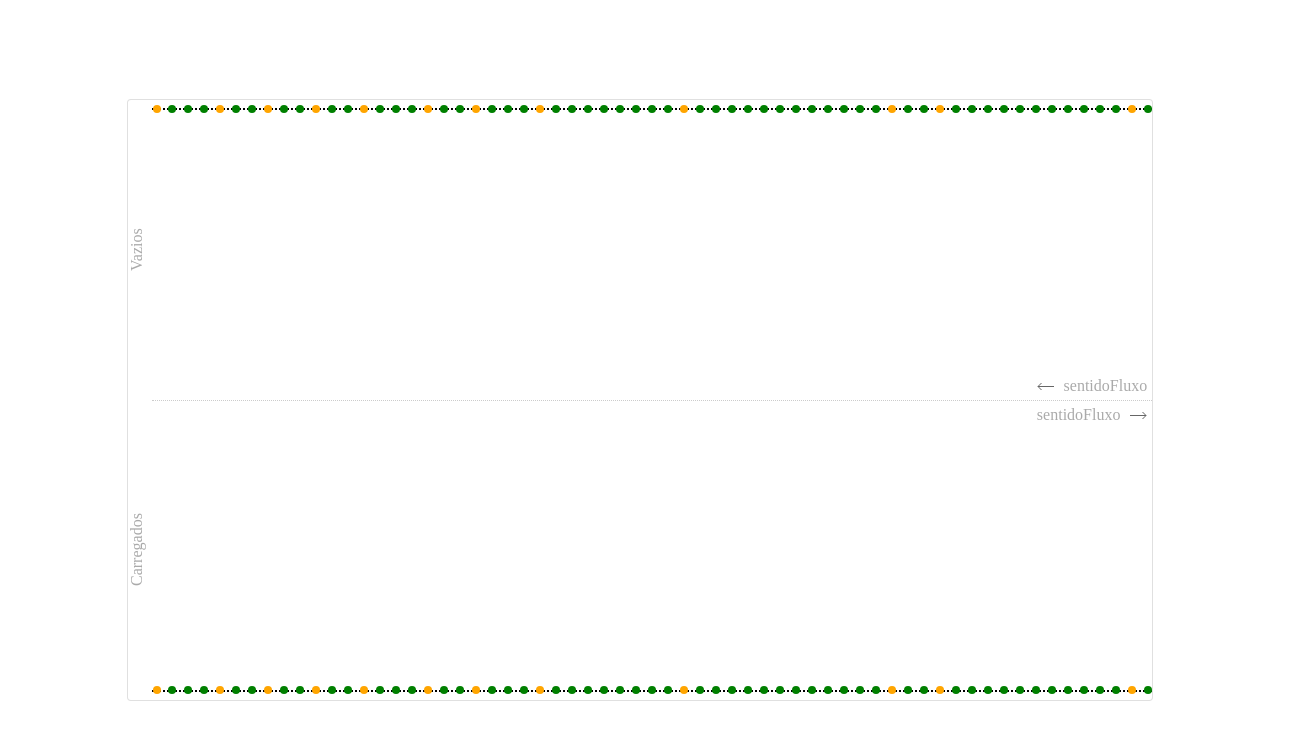
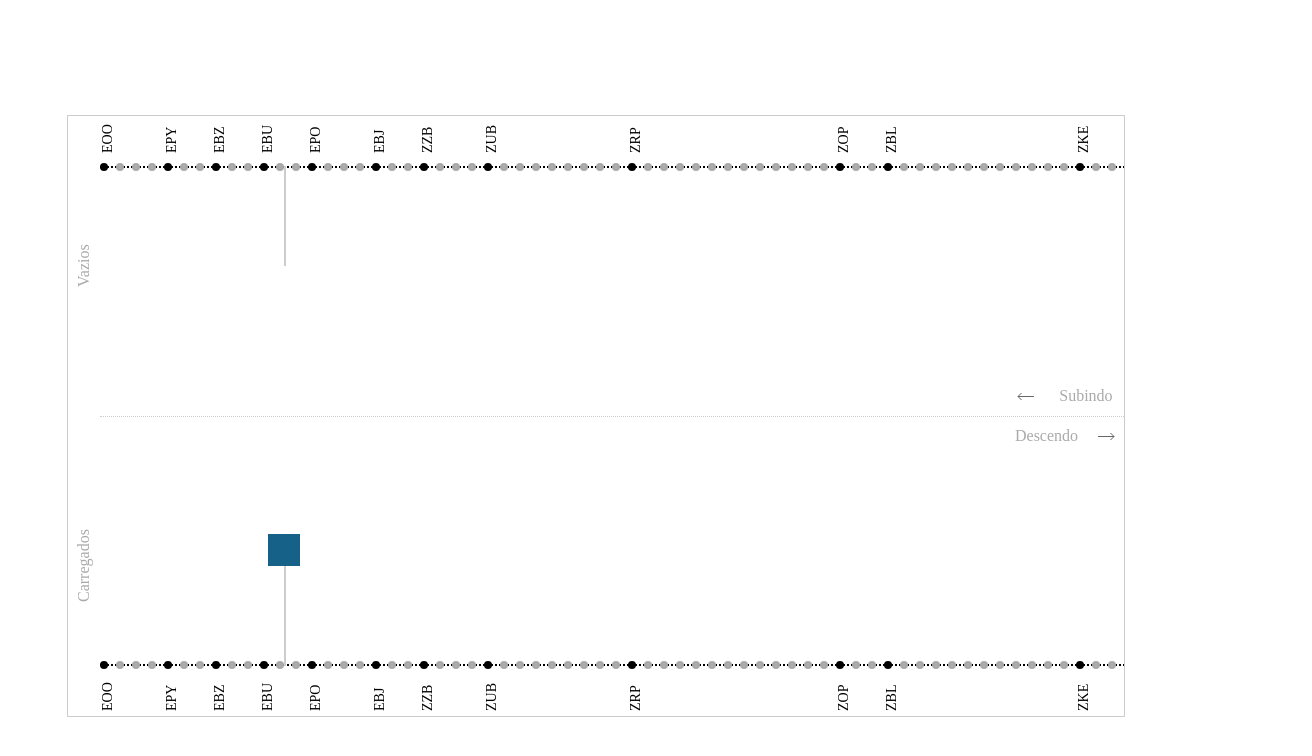
Before and after one commit to ramonprata/react-lab, a React (Create React App) app: page /state-management in a window 1280 px wide. Shown: the top 756 px of the page, 1312 px wide, since content can reach past the window. Built offline with nearby package versions, Linux system fonts and the light colour scheme.

Commit message:
versao semi-final

```diff
--- a/src/features/mapaFrota/dados.mock.js
+++ b/src/features/mapaFrota/dados.mock.js
@@ -25,7 +25,7 @@ export const mapaEstacoesGraoDictionaty = {
     marco: true,
     carregamento: false,
     descarregamento: false,
-    proximos: ['', ''],
+    proximos: ['', 'ZBL'],
   },
   EPO: {
     estacaoPatio: 'EPO',
--- a/src/features/mapaFrota/utils.js
+++ b/src/features/mapaFrota/utils.js
@@ -3,7 +3,7 @@ export const MAX_HEIGHT_OBJ = 28;
 export const DISTANCIA_ENTRE_ESTACOES = 16;
 
 export const getPositionX = (idx = 0, marco = false) => {
-  return idx > 0 ? idx * DISTANCIA_ENTRE_ESTACOES : 1;
+  return idx > 0 ? idx * DISTANCIA_ENTRE_ESTACOES : 0;
 };
 
 export const objetoNasProximasEstacoes = (objeto, estacaoTrem) => {
@@ -11,7 +11,7 @@ export const objetoNasProximasEstacoes = (objeto, estacaoTrem) => {
   let indexEstacaoEntreMarcos =
     estacaoTrem.proximos &&
     estacaoTrem.proximos.findIndex(
-      (e) => e.estacaoPatio === objeto.Patio
+      (e) => e === objeto.Patio
     );
 
   return {
@@ -104,3 +104,12 @@ export const calcPositionYObjetos = (objetos) => {
       return objeto;
     });
 };
+
+
+export const getMaximoTamanhoMapa = (estacoesComPosicoes) => {
+  if(estacoesComPosicoes) {
+    return estacoesComPosicoes.length * 16
+  } else {
+    return '100vw'
+  }
+};
--- a/src/features/mapaFrota/views/FrotaFluxo.jsx
+++ b/src/features/mapaFrota/views/FrotaFluxo.jsx
@@ -1,123 +1,62 @@
 import React from 'react';
-import {
-  getObjetoNaEstacao,
-  getEstacoesComPosicoes,
-  getObjetosNasEstacoes,
-  MAX_WIDTH_OBJ,
-  MAX_HEIGHT_OBJ,
-  calcPositionYObjetos,
-} from '../utils';
-import { estacoesPatios, objetosNasEstacoes } from '../dados.mock';
+import { MAX_WIDTH_OBJ, MAX_HEIGHT_OBJ, getMaximoTamanhoMapa } from '../utils';
 import MapaEstacoes from './MapaEstacoes';
 
 const FrotaFluxo = (props) => {
-  const { status, sentidoFluxo } = props;
-  const {
-    mapa,
-    containerFluxo,
-    linhaPontilhada,
-    objeto,
-    paradaLine,
-    containerTexto,
-    paradaPonto,
-    paradaContainerTexto,
-    sentidoFluxoSubindo,
-    sentidoFluxoDescendo,
-    container,
-  } = getStyles();
+  const { sentidoFluxo, estacoesComPosicoes, trens } = props;
+  const { mapa, linhaPontilhada, containerEstacoes } = getStyles(
+    estacoesComPosicoes
+  );
 
   const fluxoSubindo = sentidoFluxo === 'Subindo';
+  const posicaoEstacoes = fluxoSubindo
+    ? {
+        top: 0,
+      }
+    : {
+        bottom: 0,
+      };
 
   return (
-    <div style={containerFluxo}>
-      <div style={{ ...mapa }}>
-        <MapaEstacoes sentidoFluxo={sentidoFluxo} />
-        {fluxoSubindo && <hr style={{ ...linhaPontilhada, top: 0 }} />}
-        {!fluxoSubindo && <hr style={{ ...linhaPontilhada, bottom: 0 }} />}
+    <div style={{ ...mapa }}>
+      <div style={{ ...containerEstacoes, ...posicaoEstacoes }}>
+        <MapaEstacoes
+          sentidoFluxo={sentidoFluxo}
+          estacoesComPosicoes={estacoesComPosicoes}
+          trens={trens}
+        />
+        <hr
+          style={{
+            ...linhaPontilhada,
+            bottom: fluxoSubindo ? 0 : 'unset',
+            top: !fluxoSubindo ? 0 : 'unset',
+          }}
+        />
       </div>
     </div>
   );
 };
 
-const getStyles = () => {
+const getStyles = (estacoesComPosicoes) => {
   return {
-    containerFluxo: {
-      display: 'flex',
-      position: 'relative',
-      width: '100%',
-      height: '100%',
-      overflowX: 'auto',
-    },
     mapa: {
-      backgroundColor: 'violet',
+      // backgroundColor: 'violet',
       position: 'absolute',
       height: '100%',
-    },
-
-    paradaLine: {
-      width: 2,
-      backgroundColor: 'black',
-      position: 'absolute',
-      bottom: 0,
-      zIndex: 0,
-    },
-
-    paradaPonto: {
-      height: 8,
-      width: 8,
-      backgroundColor: 'purple',
-      borderRadius: 4,
-      zIndex: 2,
-    },
-
-    paradaContainerTexto: {
-      textOrientation: 'sideways-right',
-      writingMode: 'vertical-rl',
-      display: 'flex',
-      flexDirection: 'column',
-      alignItems: 'center',
-      justifyContent: 'center',
-      width: 20,
-      zIndex: 2,
-      padding: '2px 0 0 0',
-      height: 48,
-      color: '#000',
-      // backgroundColor: 'azure',
-      backgroundColor: 'violet',
-      // border: 'solid 1px',
-    },
-
-    objeto: {
-      position: 'absolute',
-      bottom: 100,
-      width: MAX_WIDTH_OBJ,
-      height: MAX_HEIGHT_OBJ,
-      backgroundColor: 'green',
-      zIndex: 1,
-    },
-
-    sentidoFluxoSubindo: {
-      position: 'absolute',
-      bottom: 0,
-      right: 0,
-      height: 36,
-      backgroundColor: 'brown',
-      minWidth: 100,
-    },
-    sentidoFluxoDescendo: {
-      position: 'sticky',
-      top: 0,
-      right: 0,
-      height: 36,
-      backgroundColor: 'orange',
-      minWidth: 100,
+      width: '100%',
     },
     linhaPontilhada: {
       border: 'none',
       borderTop: '2px dotted #000',
-      width: 1024,
+      width: getMaximoTamanhoMapa(estacoesComPosicoes),
+      left: 0,
       position: 'absolute',
-      left: 0,
+    },
+    containerEstacoes: {
+      position: 'absolute',
+      height: 60,
+      width: '100%',
+      bottom: 0,
     },
   };
 };
--- a/src/features/mapaFrota/views/MapaEstacoes.jsx
+++ b/src/features/mapaFrota/views/MapaEstacoes.jsx
@@ -1,69 +1,81 @@
 import React from 'react';
-import { mapaEstacoesGraoDictionaty } from '../dados.mock';
 import {
   calcPercentualPosicaObjeto,
-  getEstacoesComPosicoes,
   getObjetoNaEstacao,
   getPositionX,
 } from '../utils';
 
-let estacoesComProximos = [];
+const MapaEstacoes = (props) => {
+  const { sentidoFluxo, estacoesComPosicoes, trens } = props;
 
-Object.values(mapaEstacoesGraoDictionaty).forEach((estacao) => {
-  const proximosPontos = estacao.proximos
-    ? estacao.proximos.slice(0, Math.ceil(0.7 * estacao.proximos.length))
-    : [];
-  estacoesComProximos.push(estacao, ...proximosPontos);
-});
-
-const trens = [{ Patio: 'ZBL' }];
-
-const estacoesComPosicoes = getEstacoesComPosicoes(estacoesComProximos);
-const MapaEstacoes = (props) => {
-  const { sentidoFluxo } = props;
-
-  const { paradaContainer, marcadorEstacao, linha } = getStyles();
-
-  const posicaoPontos =
-    sentidoFluxo === 'Subindo'
-      ? {
-          top: 5,
-        }
-      : {
-          bottom: 6,
-        };
+  const {
+    paradaContainer,
+    marcadorEstacao,
+    linha,
+    containerTexto,
+  } = getStyles();
 
   return estacoesComPosicoes.map((estacao, idx) => {
     const { indexEstacaoEntreMarcos } = getObjetoNaEstacao(trens, estacao);
+    const floxoSubindo = sentidoFluxo === 'Subindo';
 
     const positionX = getPositionX(idx, estacao.marco);
     const positionObjeto = calcPercentualPosicaObjeto(
       indexEstacaoEntreMarcos,
       estacao.positionX
     );
+
+    const larguraObjeto = 32;
+
     return (
       <React.Fragment>
         {indexEstacaoEntreMarcos > 0 && (
           <div
             style={{
-              ...linha,
-              left: positionObjeto,
-              height: '70%',
-              ...posicaoPontos,
-              bottom: 10,
+              width: larguraObjeto,
+              height: 32,
+              position: 'absolute',
+              backgroundColor: '#166188',
+              left: positionObjeto - larguraObjeto / 2,
+              bottom: linha.height + 50,
             }}
           />
         )}
-
+        {indexEstacaoEntreMarcos > 0 && (
+          <div
+            style={{
+              ...linha,
+              left: positionObjeto,
+              bottom: !floxoSubindo ? 50 : 'unset',
+              top: floxoSubindo ? 50 : 'unset',
+              zIndex: 99,
+            }}
+          />
+        )}
         <div
           style={{
-            ...marcadorEstacao,
-            ...posicaoPontos,
+            ...paradaContainer,
             left: positionX,
-
-            backgroundColor: estacao.marco ? 'orange' : 'green',
+            flexDirection: floxoSubindo ? 'column-reverse' : 'column',
+            justifyContent: 'space-around',
           }}
-        />
+        >
+          <div
+            style={{
+              ...marcadorEstacao,
+              left: positionX,
+              backgroundColor: estacao.marco ? '#000' : '#aaa',
+            }}
+          />
+          <div
+            style={{
+              ...containerTexto,
+              color: estacao.marco ? '#000' : 'transparent',
+            }}
+          >
+            <div style={{ height: 32 }}>{estacao.estacaoPatio}</div>
+          </div>
+        </div>
       </React.Fragment>
     );
   });
@@ -72,29 +84,30 @@ const MapaEstacoes = (props) => {
 const getStyles = () => ({
   paradaContainer: {
     display: 'flex',
-    flexDirection: 'column',
-    alignItems: 'center',
     position: 'absolute',
-    bottom: 0,
-    width: 16,
-    height: 16,
-    backgroundColor: 'green',
-    border: '1px solid black',
+    backgroundColor: '#fff',
+    height: 60,
   },
   marcadorEstacao: {
     width: 8,
     height: 8,
-    backgroundColor: 'green',
     borderRadius: 4,
+    zIndex: 2,
+  },
+
+  linha: {
+    backgroundColor: '#ccc',
+    width: 2,
     position: 'absolute',
-    zIndex: 4,
+    height: 100,
   },
-  linha: {
-    backgroundColor: 'black',
-    width: 2,
-    height: '100%',
-    left: 200,
-    position: 'absolute',
+
+  containerTexto: {
+    textOrientation: 'mixed',
+    writingMode: 'vertical-rl',
+    transform: 'rotate(180deg)',
+    textAlign: 'left',
+    fontSize: 14,
   },
 });
 
--- a/src/features/mapaFrota/views/MapaFrota.jsx
+++ b/src/features/mapaFrota/views/MapaFrota.jsx
@@ -1,14 +1,42 @@
 import React from 'react';
+import { mapaEstacoesGraoDictionaty } from '../dados.mock';
 import FrotaFluxo from './FrotaFluxo';
 import { ReactComponent as Arrow } from '../assets/arrow-svg.svg';
+import { getEstacoesComPosicoes, getMaximoTamanhoMapa } from '../utils';
 import { Paper } from '@material-ui/core';
+import { useRef } from 'react';
+
+let estacoesComProximos = [];
+
+Object.values(mapaEstacoesGraoDictionaty).forEach((estacao) => {
+  const proximosPontos = estacao.proximos
+    ? estacao.proximos.slice(0, Math.ceil(0.7 * estacao.proximos.length))
+    : [];
+  estacoesComProximos.push(estacao, ...proximosPontos);
+});
+
+const trens = [{ Patio: 'ZBL' }];
+
+const estacoesComPosicoes = getEstacoesComPosicoes(estacoesComProximos);
 
 const MapaFrota = (props) => {
-  const { container, containerTexto } = styles;
+  const { page, container, containerStatus, paper } = styles;
+  const mapaRef = useRef(null);
+
+  const getPosicaoStatus = () => {
+    console.log('mapaRef :>> ', mapaRef);
+    if (mapaRef.current) {
+      console.log(
+        'mapaRef.current.offsetHeight :>> ',
+        mapaRef.current.offsetHeight
+      );
+      return mapaRef.current.offsetHeight / 2;
+    }
+  };
 
   const renderStatus = (status) => {
     return (
-      <div style={containerTexto}>
+      <div style={containerStatus}>
         <span>{status}</span>
       </div>
     );
@@ -20,90 +48,125 @@ const MapaFrota = (props) => {
       <div
         style={{
           display: 'flex',
-          justifyContent: 'flex-end',
-          // backgroundColor: 'green',
-        }}
-      >
-        <div
-          style={{
-            display: 'flex',
           justifyContent: 'space-around',
           alignItems: 'center',
           color: '#aaa',
           width: 120,
+          height: 40,
         }}
       >
         {fluxoSubindo && <Arrow />}
-          <span>{'sentidoFluxo'}</span>
+        <span>{sentido}</span>
         {!fluxoSubindo && <Arrow style={{ transform: 'rotate(180deg)' }} />}
-        </div>
       </div>
     );
   };
 
   return (
+    <React.Fragment>
+      <div style={page}>
+        <div style={paper} ref={mapaRef}>
           <div style={container}>
-      <Paper variant="outlined">
+            <div
+              style={{
+                display: 'grid',
+                gridTemplateColumns: '1fr',
+                gridTemplateRows: '300px 300px',
+              }}
+            >
+              {renderStatus('Vazios')}
+
+              {renderStatus('Carregados')}
+            </div>
+
             <div
               style={{
                 display: 'grid',
                 justifyItems: 'center',
-            gridTemplateColumns: 'auto 1fr',
-            gridTemplateRows: 'repeat(2, 300px)',
-            // rowGap: 1,
+                gridTemplateColumns: '1fr',
+                gridTemplateRows: '300px 300px',
                 overflowX: 'auto',
                 width: '80vw',
-            // border: 'solid 1px black',
               }}
             >
-          {renderStatus('Vazios')}
               <div
                 style={{
                   display: 'grid',
                   gridTemplateColumns: '1fr',
                   gridTemplateRows: '1fr 28px',
-              width: '100%',
+                  width: getMaximoTamanhoMapa(estacoesComPosicoes),
+                  position: 'relative',
                 }}
               >
-            <FrotaFluxo status="Vazios" sentidoFluxo="Subindo" />
-            {renderSentidoFluxo('Subindo')}
+                <FrotaFluxo
+                  status="Vazios"
+                  sentidoFluxo="Subindo"
+                  estacoesComPosicoes={estacoesComPosicoes}
+                  trens={trens}
+                />
               </div>
-          {renderStatus('Carregados')}
+
               <div
                 style={{
                   display: 'grid',
                   gridTemplateColumns: '1fr',
                   gridTemplateRows: '28px 1fr',
-              width: '100%',
+                  width: getMaximoTamanhoMapa(estacoesComPosicoes),
                   borderTop: 'dotted 1px #ccc',
+                  position: 'relative',
                 }}
               >
-            {renderSentidoFluxo('Descendo')}
+                {/* {renderSentidoFluxo('Descendo')} */}
 
-            <FrotaFluxo status="Carregados" sentidoFluxo="Descendo" />
+                <FrotaFluxo
+                  status="Carregados"
+                  sentidoFluxo="Descendo"
+                  estacoesComPosicoes={estacoesComPosicoes}
+                  trens={trens}
+                />
               </div>
             </div>
-      </Paper>
           </div>
+        </div>
+        <div style={{ position: 'relative', right: 120 }}>
+          <div>{renderSentidoFluxo('Subindo')}</div>
+          <div>{renderSentidoFluxo('Descendo')}</div>
+        </div>
+      </div>
+    </React.Fragment>
   );
 };
 
 const styles = {
-  container: {
+  page: {
+    margin: 0,
     display: 'flex',
     alignItems: 'center',
     justifyContent: 'center',
+    width: '100vw',
     height: '100vh',
-    overflow: 'auto',
+    padding: 16,
   },
-  containerTexto: {
-    width: 24,
-    height: '100%',
+  container: {
+    display: 'grid',
+    gridTemplateColumns: '32px auto',
+    gridTemplateRows: 'auto',
+    alignItems: 'center',
+    justifyContent: 'center',
+  },
+  paper: {
+    border: '1px solid #ccc',
+  },
+
+  containerStatus: {
+    display: 'flex',
+    flexDirection: 'column',
+    justifyContent: 'center',
+    alignItems: 'center',
     textOrientation: 'mixed',
     writingMode: 'vertical-rl',
     color: '#aaa',
     transform: 'rotate(180deg)',
-    textAlign: 'center',
   },
 };
 export default MapaFrota;
```
Lines whose indentation alone changed are shown as unchanged.
